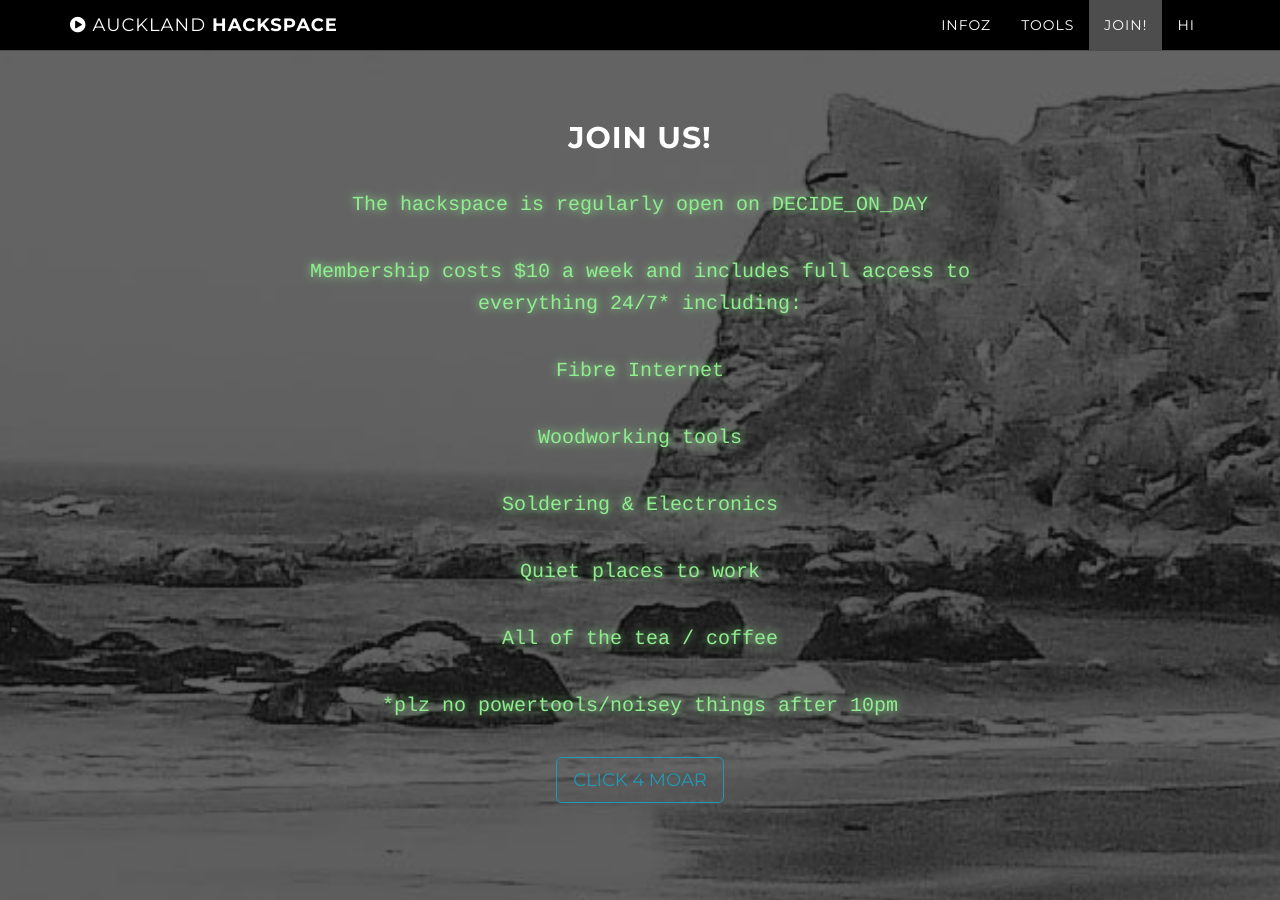
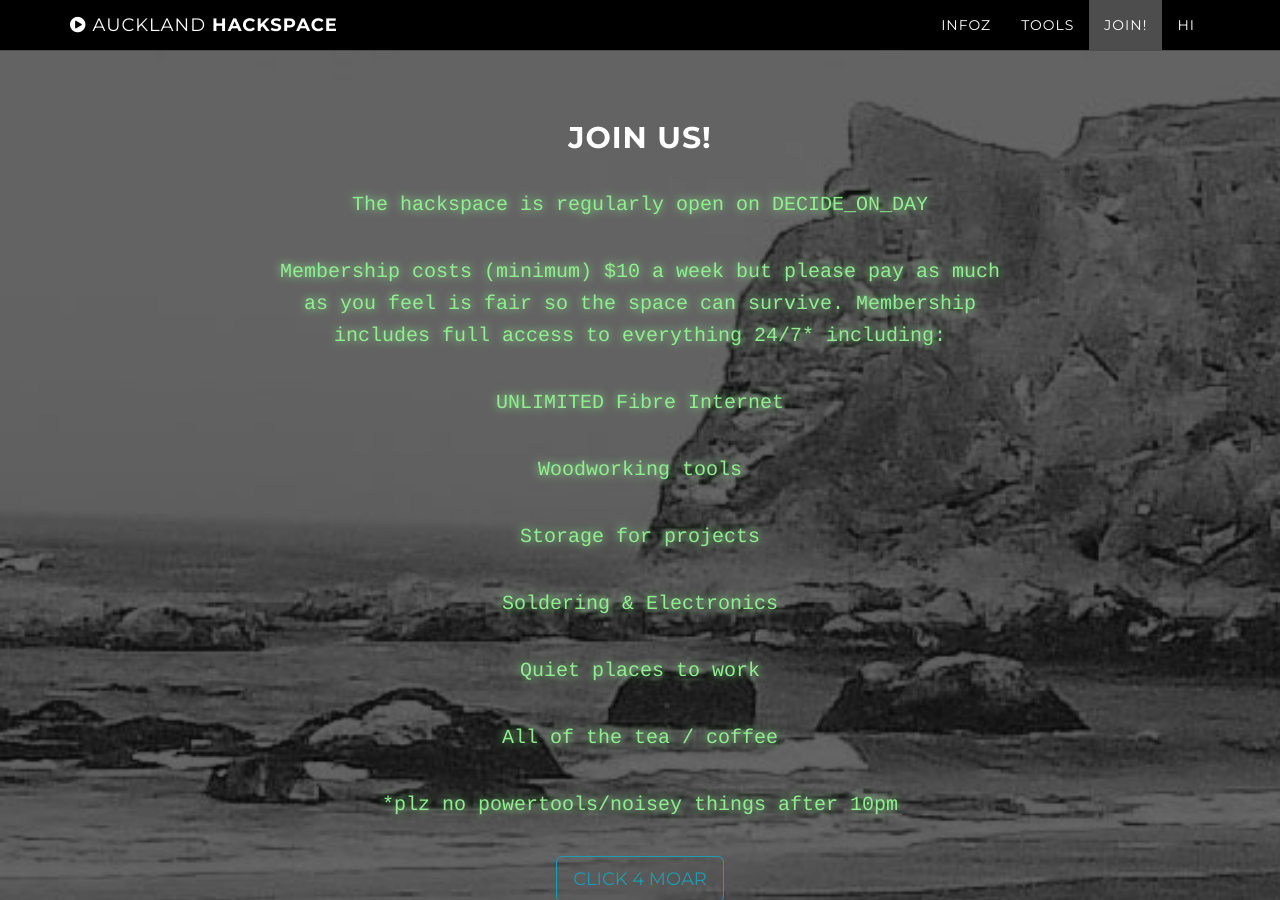
Before and after one commit to HakLand/HakLand.github.io, a Jekyll site: the page built from index.html, in a window 1280 px wide and 900 px high, scrolled down 2282 px. Built offline with Jekyll 4.4.1, drawn with Linux system fonts in a browser that asks for light colours.

Commit message:
emphasis that  is minimum so please pay what you feel it's worth to you so space can survive

```diff
--- a/_includes/join_us.html
+++ b/_includes/join_us.html
@@ -6,9 +6,11 @@
                     <h2>JOIN US!</h2>
                     <p>The hackspace is regularly open on DECIDE_ON_DAY</p>
 
-                    <p>Membership costs $10 a week and includes full access to everything 24/7* including:</p>
-                    <p>Fibre Internet</p>
+                    <p>Membership costs (minimum) $10 a week but please pay as much as you feel is fair so the space can survive.
+                      Membership includes full access to everything 24/7* including:</p>
+                    <p>UNLIMITED Fibre Internet</p>
                     <p>Woodworking tools</p>
+                    <p>Storage for projects</p>
                     <p>Soldering & Electronics</p>
                     <p>Quiet places to work</p>
                     <p>All of the tea / coffee</p>
```
